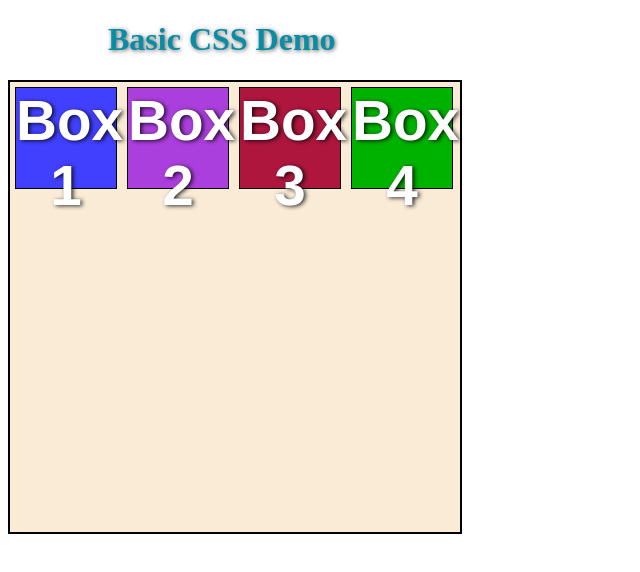
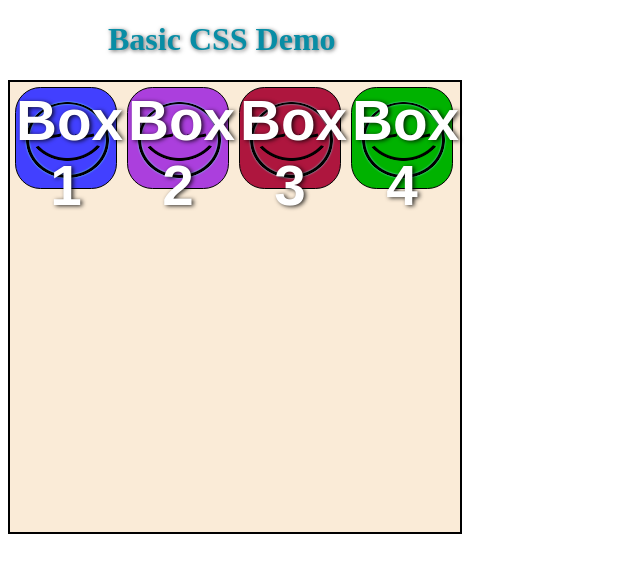
Before and after one commit to keefers13/HTML-and-CSS-Projects., a plain HTML site: page Basic_HTML_and_CSS./Project/basic_css_demo_1.html in a window 1280 px wide. Shown: the whole page, without its empty margins (0-640 px from the left). Drawn offline with Linux system fonts and the light colour scheme.

Commit message:
altered the basic_style.css sheet

```diff
--- a/Basic_HTML_and_CSS./Project/CSS/basic_style.css
+++ b/Basic_HTML_and_CSS./Project/CSS/basic_style.css
@@ -3,9 +3,9 @@ body {
 }
 
 h1 {
-    color: rgba(8, 141, 165, 1);
+    color: rgba(8,141,165,1);
     margin-left: 100px;
-    text-shadow: 1px .5px 4px rgba(0, 0, 0, 0.6);
+    text-shadow: 1px .5px 4px rgba(0,0,0, 0.6);
 }
 
 .container {
@@ -20,14 +20,14 @@ h1 {
         SELECT ALL SQUARES IN THE ARRAY
 -----------------------------------------------------------*/
 .container .squares:nth-child(-n+4) {
-    background-image: url("../Images/Icons/simleyface1.png");
+    background-image: url("../Images/Icons/smileyface1.png");
     color: #fff;
     float: left;
     width: 100px;
     height: 100px;
     margin: 5px;
-    border: 1PX SOLID BLACK;
-    border-radius: 254;
+    border: 1px SOLID black;
+    border-radius: 25%;
     cursor: pointer;
     transition: transform .5s ease-in-out;
 }
@@ -41,7 +41,7 @@ h1 {
     font-weight: 900;
     text-align: center;
     margin: 0;
-    text-shadow: 2px 1px 4px rgba(0, 0, 0, 0.8);
+    text-shadow: 2px 1px 4px rgba(0,0,0, 0.8);
 }
 
 /* --------------------------------------------------------
@@ -72,7 +72,7 @@ h1 {
     animation-name: race;
     animation-duration: 2.5s;
     animation-iteration-count: infinite;
-    animation-timing-function: cubic-bezier(2.5, .2, .3, 2);
+    animation-timing-function: cubic-bezier(2.5,.2,.3,2);
 }
 
 .squares:nth-child(1) :hover {
@@ -97,7 +97,7 @@ h1 {
 @keyframes race {
     0%, 100% {
         transform: translateY(0px);
-        background-image: url("../Images/Icons/Smileyface2.png")
+        background-image: url("../Images/Icons/smileyface2.png")
     }
     50% {
         transform: translateY(330px)
```
Also changed, not shown: Basic_HTML_and_CSS./Project/Images/Icons/smileyface2.png (renamed from Basic_HTML_and_CSS./Project/Images/Icons/simleyface2.png), 2 other files.
